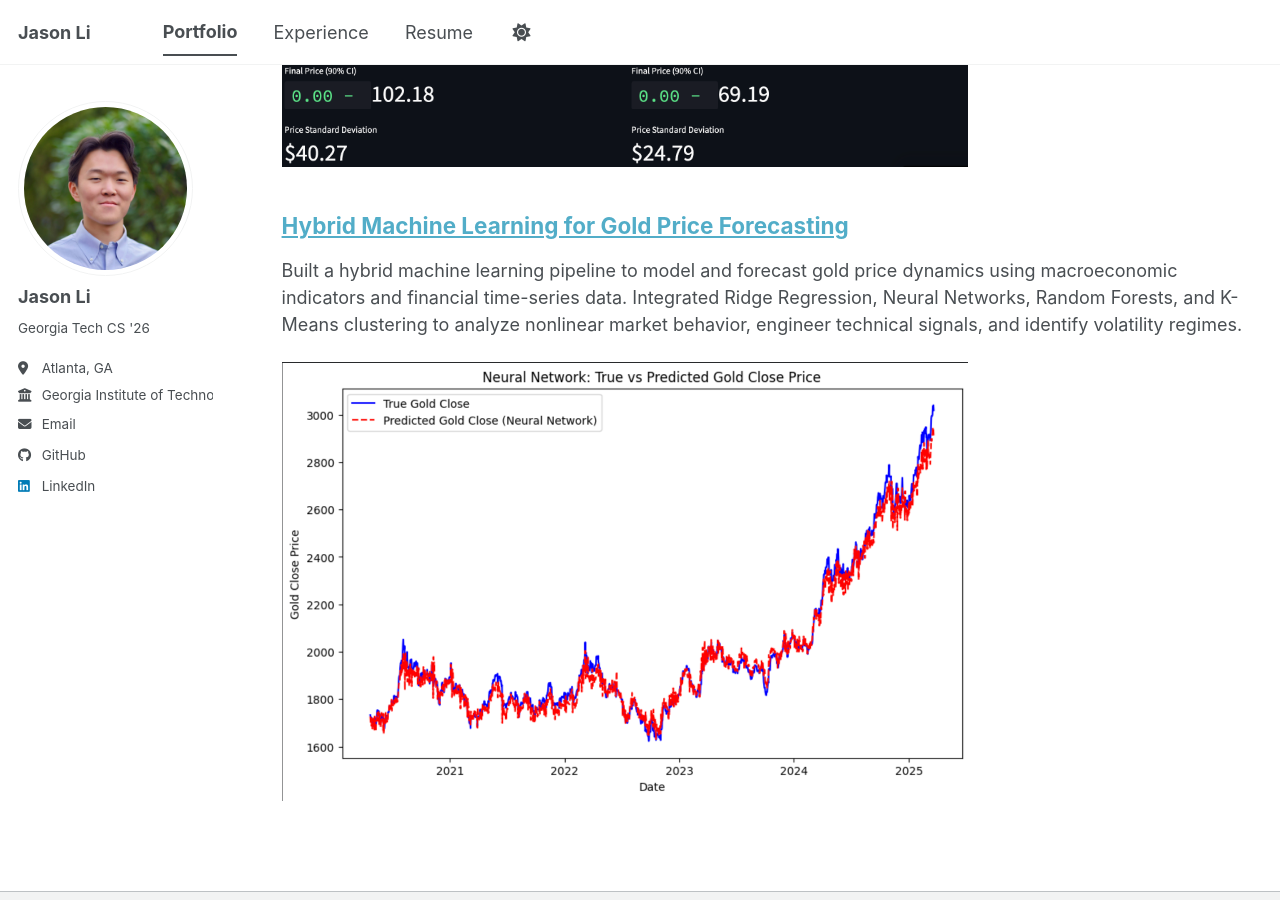
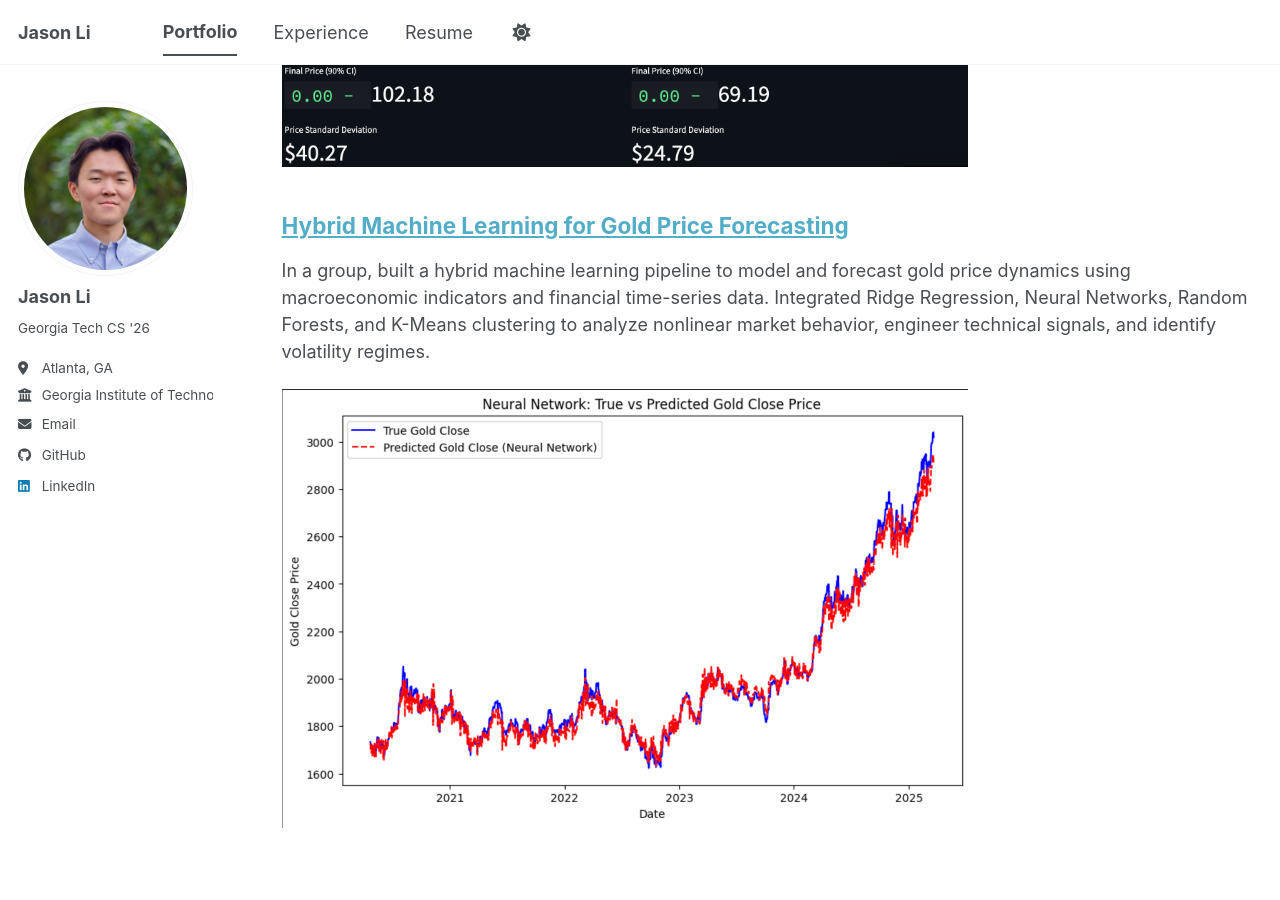
Before and after one commit to jasonli04/jasonli04.github.io, a Jekyll site: the page built from _pages/portfolio.html, in a window 1280 px wide and 900 px high, scrolled down 1429 px. Built offline with Jekyll 4.4.1, drawn with Linux system fonts in a browser that asks for light colours; a script bundle is joined from its source files by our own code; library files that are not in the unit come from our copies.

Commit message:
indicate group project

```diff
--- a/_data/projects.yml
+++ b/_data/projects.yml
@@ -9,7 +9,7 @@
     - "/images/monte_4.png"
 
 - title: "Hybrid Machine Learning for Gold Price Forecasting"
-  blurb: "Built a hybrid machine learning pipeline to model and forecast gold price dynamics using macroeconomic indicators and financial time-series data. Integrated Ridge Regression, Neural Networks, Random Forests, and K-Means clustering to analyze nonlinear market behavior, engineer technical signals, and identify volatility regimes."
+  blurb: "In a group, built a hybrid machine learning pipeline to model and forecast gold price dynamics using macroeconomic indicators and financial time-series data. Integrated Ridge Regression, Neural Networks, Random Forests, and K-Means clustering to analyze nonlinear market behavior, engineer technical signals, and identify volatility regimes."
   url: "https://jasonli04.github.io/Gold-Price-Forecasting/"
   images:
     - "/images/neural_net_prediction.png"
```
